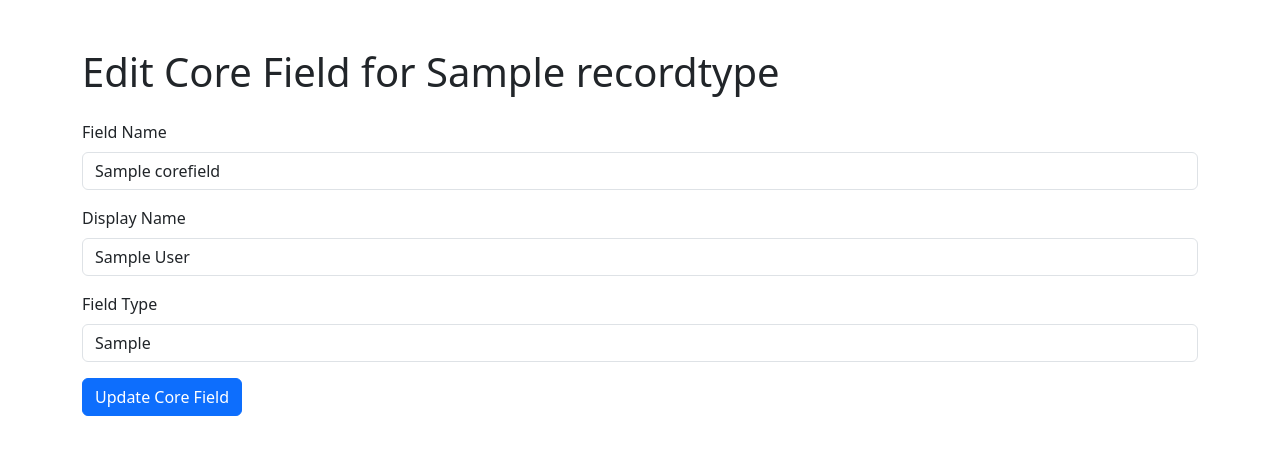
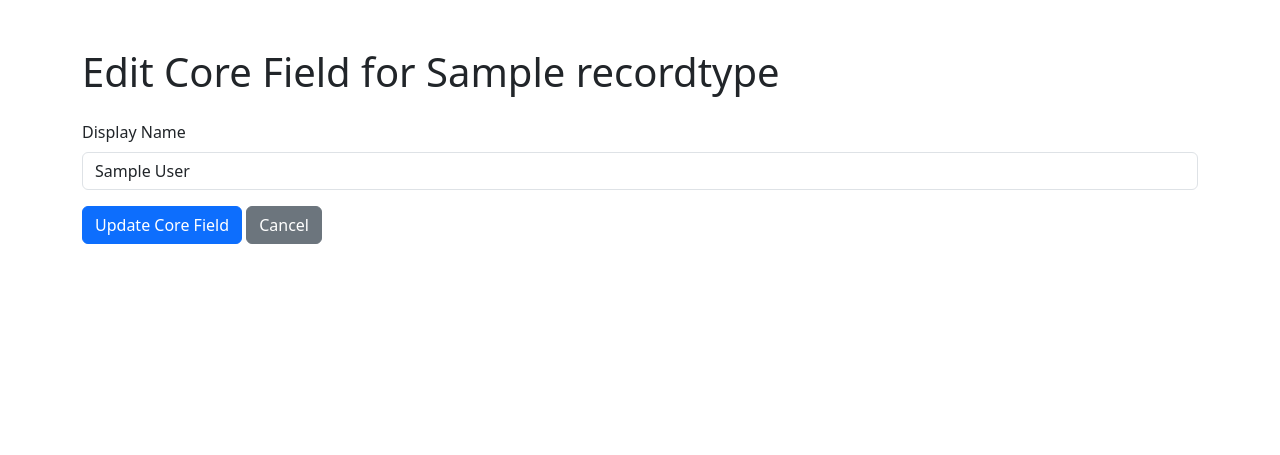
Before and after one commit to jeremystokese2/recordmanager3, a Django app: a page that uses templates/edit_core_field.html in a window 1280 px wide. Shown: the part 56-511 px from the top of the page. Run offline with Django 4.2, Linux system fonts and the light colour scheme; tables that the repository leaves empty hold one stand-in row (values such as "Sample post"); some libraries are stand-ins or nearby versions.

Commit message:
fix: Remove Field Name and Field Type from Core Field edit form
- Simplified edit_core_field.html by removing read-only Field Name and Field Type inputs
- Kept only editable fields: Display Name and Description (for title field only)
- Added Cancel button for better UX
- Maintained consistent styling and layout

```diff
--- a/app/models.py
+++ b/app/models.py
@@ -38,9 +38,20 @@ class CoreField(models.Model):
     description = models.CharField(
         max_length=300,
         blank=True,
-        null=True,  # Add this to handle existing records
+        null=True,
         validators=[MaxLengthValidator(300)]
     )
+
+    def save(self, *args, **kwargs):
+        # Special handling for Title field
+        if self.name == 'title':
+            self.field_type = 'text'
+            if not self.description:
+                self.description = "Capture the subject in a short, one line title. This will appear at the top of the briefing pack."
+        super().save(*args, **kwargs)
+
+    def __str__(self):
+        return f"{self.record_type.name} - {self.display_name}"
 
 class CustomField(models.Model):
     FIELD_TYPES = [
--- a/app/utils/record_field_validator.py
+++ b/app/utils/record_field_validator.py
@@ -273,8 +273,6 @@ def validate_record_field(field_data, record_types, all_fields):
                 'message': "Role field - will appear on People and Roles page"
             })
 
-        # Additional validations...
-
     except Exception as e:
         logger.error(f"Error validating field {field_name}: {str(e)}")
         validation_results.append({
--- a/app/views.py
+++ b/app/views.py
@@ -357,18 +357,28 @@ def edit_core_field(request, record_type, field_name):
     core_field = get_object_or_404(CoreField, record_type=record_type_obj, name=field_name)
 
     if request.method == 'POST':
-        new_display_name = request.POST.get('display_name')
-        if new_display_name:
-            core_field.display_name = new_display_name
+        display_name = request.POST.get('display_name')
+        description = request.POST.get('description')
+
+        if display_name:
+            core_field.display_name = display_name
+            if field_name == 'title':
+                # For title field, allow description update but ensure it's not empty
+                if description:
+                    core_field.description = description
+            else:
+                core_field.description = description
+
             core_field.save()
-            messages.success(request, f'Core field "{field_name}" display name updated successfully.')
+            messages.success(request, f'Core field "{field_name}" updated successfully.')
             return redirect('record_fields', record_type=record_type)
         else:
             messages.error(request, 'Please enter a valid display name.')
 
     return render(request, 'edit_core_field.html', {
         'record_type': record_type_obj,
-        'field': core_field
+        'field': core_field,
+        'is_title_field': field_name == 'title'
     })
 
 def delete_record_type(request, record_type):
--- a/templates/edit_core_field.html
+++ b/templates/edit_core_field.html
@@ -16,18 +16,20 @@
     <form method="post">
         {% csrf_token %}
         <div class="mb-3">
-            <label for="field_name" class="form-label">Field Name</label>
-            <input type="text" class="form-control" id="field_name" value="{{ field.name }}" readonly>
-        </div>
-        <div class="mb-3">
             <label for="display_name" class="form-label">Display Name</label>
             <input type="text" class="form-control" id="display_name" name="display_name" value="{{ field.display_name }}" required>
         </div>
+        {% if is_title_field %}
         <div class="mb-3">
-            <label for="field_type" class="form-label">Field Type</label>
-            <input type="text" class="form-control" id="field_type" value="{{ field.field_type }}" readonly>
+            <label for="description" class="form-label">Description</label>
+            <textarea class="form-control" id="description" name="description" rows="3" required>{{ field.description }}</textarea>
+            <div class="form-text">
+                This description will be shown to users when they are creating or editing records.
+            </div>
         </div>
+        {% endif %}
         <button type="submit" class="btn btn-primary">Update Core Field</button>
+        <a href="{% url 'record_fields' record_type=record_type.name %}" class="btn btn-secondary">Cancel</a>
     </form>
 </div>
 {% endblock %}
```
Also changed, not shown: app/export.py (+33 -36 lines).
